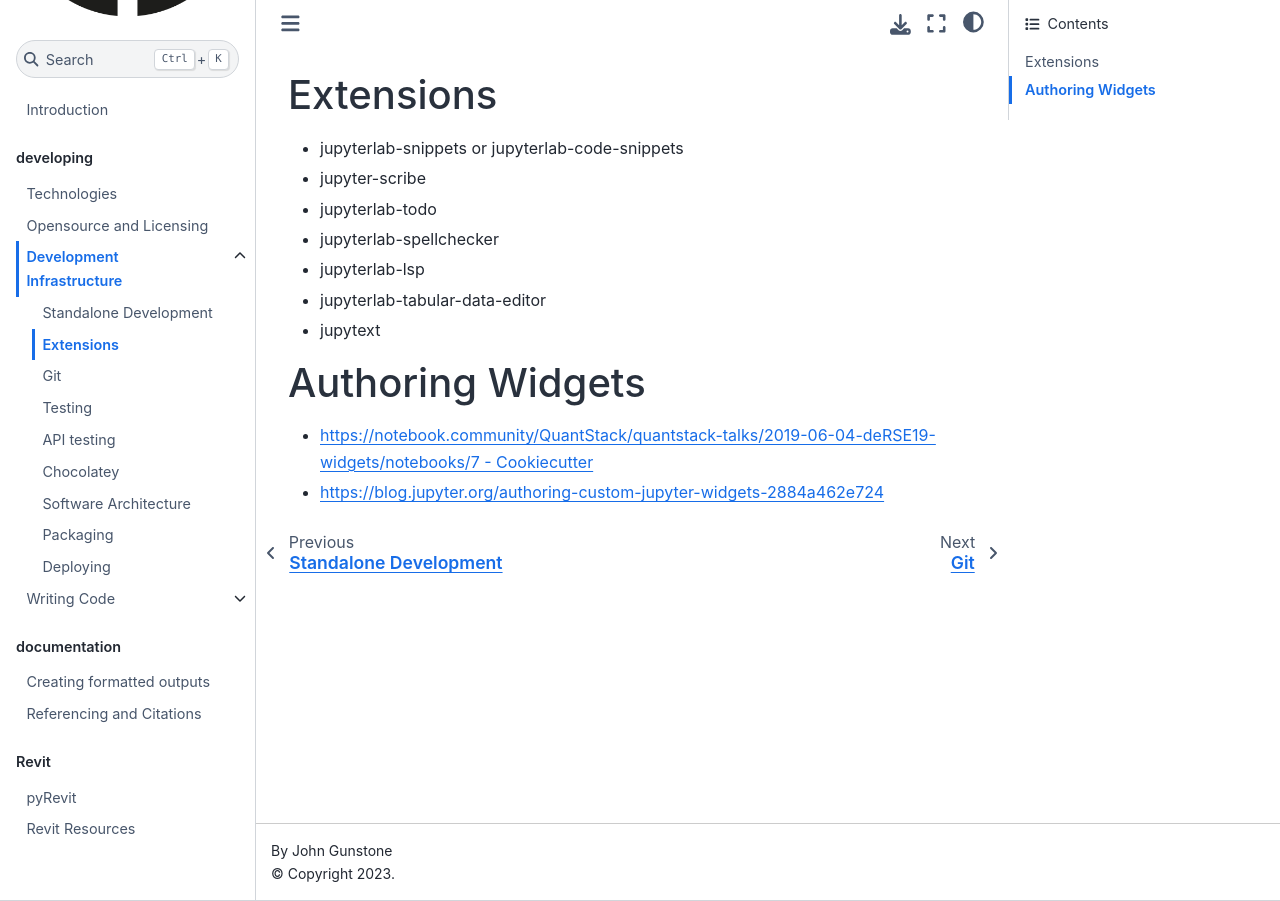
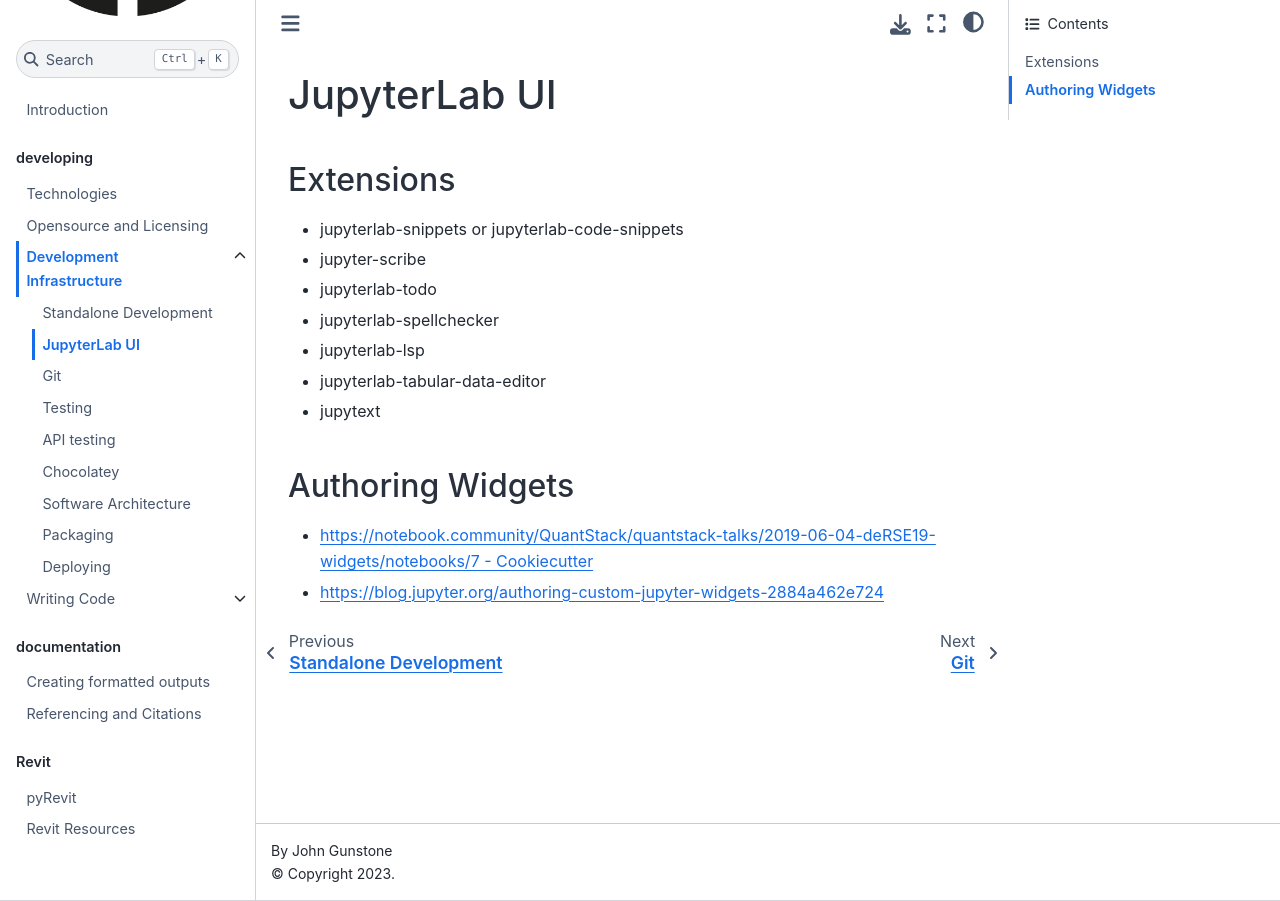
Before and after one commit to maxfordham/mxf-code-docs, a Jupyter Book: the page built from book/docs/jupyterlab-ui.md, in a window 1280 px wide. Built offline with Jupyter Book 1.0.4 settings and Sphinx 7.4.7 and the Sphinx Book theme 1.1.4, drawn with Linux system fonts in a browser that asks for light colours; pages that are not in the unit, such as notebooks, are missing from menus.

Commit message:
added title

```diff
--- a/book/docs/jupyterlab-ui.md
+++ b/book/docs/jupyterlab-ui.md
@@ -1,4 +1,4 @@
-
+# JupyterLab UI
 
 ### Extensions
 
```
